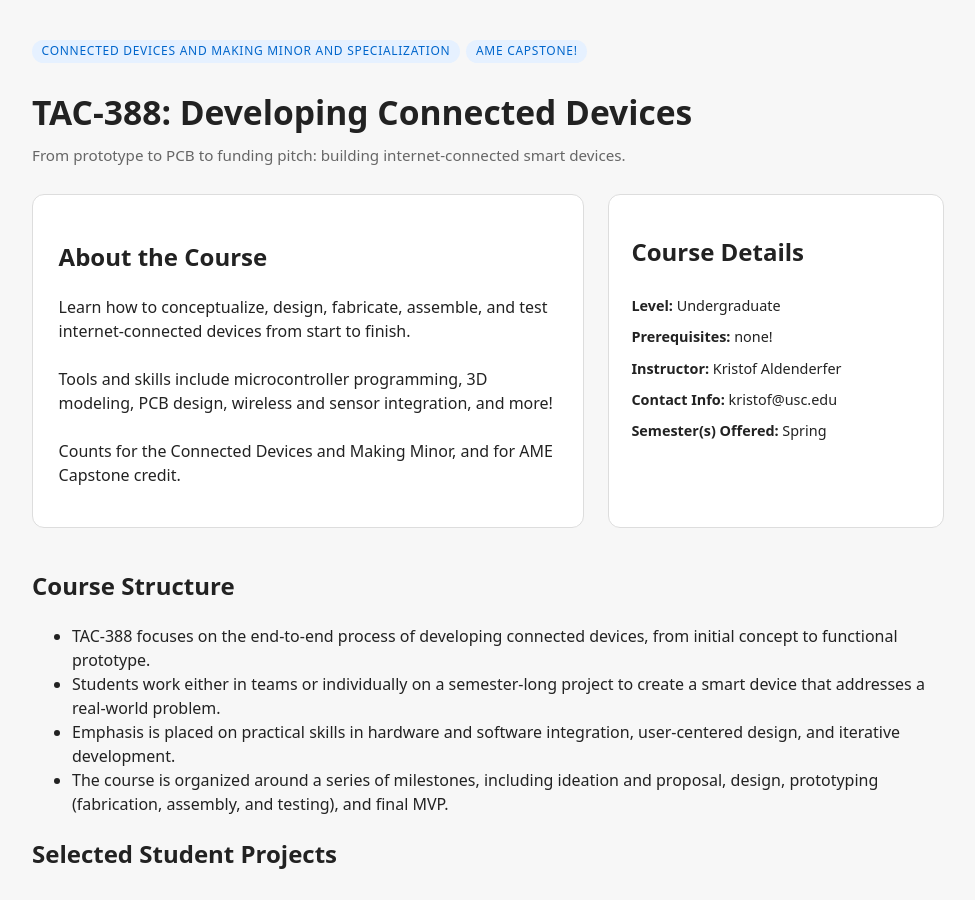
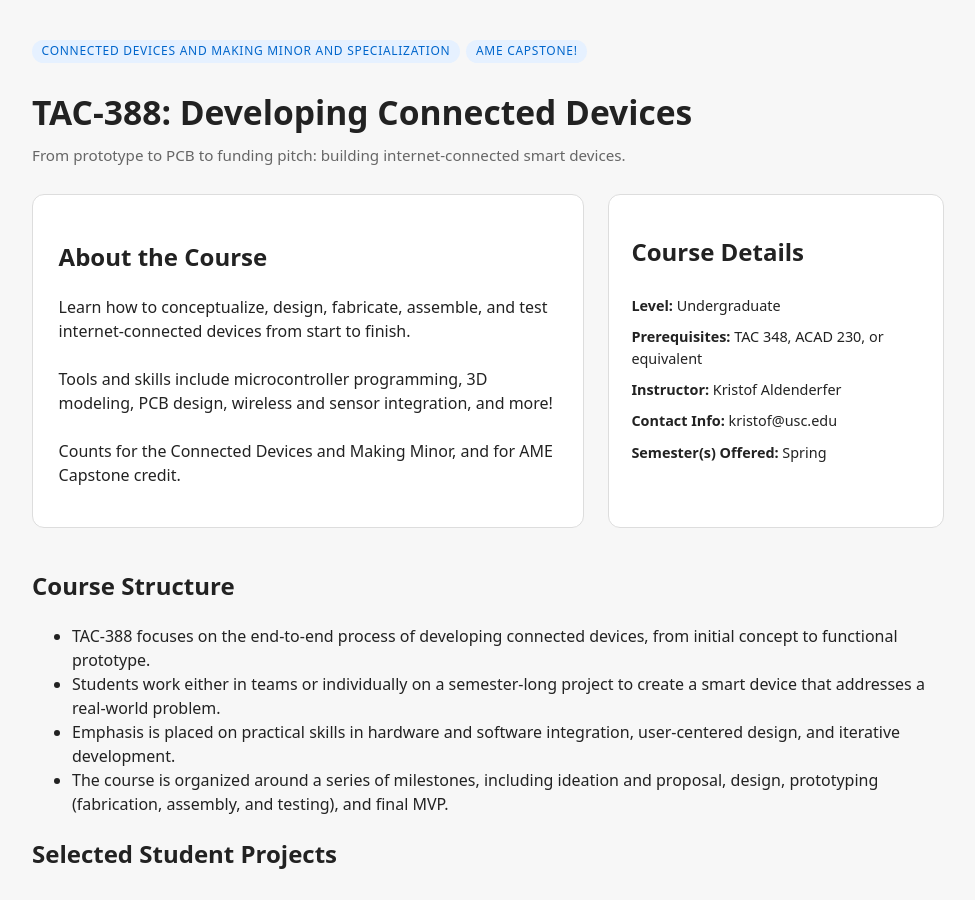
Before and after one commit to aldenderfer/aldenderfer.github.io, a Jekyll site: the page built from _courses/TAC-388.md, in a window 1280 px wide and 900 px high. Shown: the whole window, without its empty margins (152-1127 px from the left). Built offline with Jekyll 4.4.1, drawn with Linux system fonts in a browser that asks for light colours.

Commit message:
fix 388 prereqs

```diff
--- a/_courses/TAC-388.md
+++ b/_courses/TAC-388.md
@@ -19,7 +19,7 @@ course_structure: >
 level: "Undergraduate"
 instructor: "Kristof Aldenderfer"
 contact_info: "kristof@usc.edu"
-prereqs: "none!"
+prereqs: "TAC 348, ACAD 230, or equivalent"
 minors:
   - Connected Devices and Making Minor and Specialization
   - AME Capstone!
```
